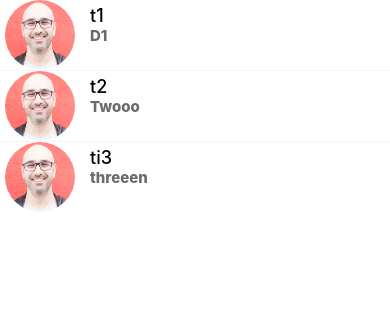
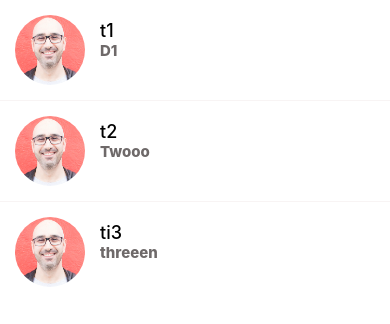
Before and after one commit to preetibiswas/react-native-first-app, a React Native app: screen / in a window 390 px wide. Shown: the top 324 px of the page. Built offline with nearby package versions, Linux system fonts and the light colour scheme.

Commit message:
create-ListItemdeletAction

```diff
--- a/App.tsx
+++ b/App.tsx
@@ -7,11 +7,13 @@ import Card from './app/component/Card';
 import {View} from 'react-native';
 import ListingDetailsScreen from './app/component/ListingDetailsScreen';
 import MessageScreen from './app/component/MessageScreen';
+import {GestureHandlerRootView} from 'react-native-gesture-handler';
 
 function App() {
   console.log('preeti');
   return (
     <>
+      <GestureHandlerRootView style={{flex: 1}}>
         {/* <Welcome /> */}
 
         {/* <Card
@@ -27,6 +29,7 @@ function App() {
         <AppText>shdfosiehfcheif</AppText>
         <AppButton title="LOgin" onPress={() => Alert.alert('hello')} />
       </View> */}
+      </GestureHandlerRootView>
     </>
   );
 }
--- a/app/component/ListItem.js
+++ b/app/component/ListItem.js
@@ -1,11 +1,21 @@
 /* eslint-disable prettier/prettier */
 import React from 'react';
-import {Text, View, StyleSheet, Image} from 'react-native';
+import {
+  Text,
+  View,
+  StyleSheet,
+  Image,
+  TouchableOpacity,
+  TouchableHighlight,
+} from 'react-native';
 import AppText from './AppText';
 import colors from '../config/colors';
+import Swipeable from 'react-native-gesture-handler/Swipeable';
 
-function ListItem({subtitle, title, image}) {
+function ListItem({subtitle, title, image, onpress, renderAction}) {
   return (
+    <Swipeable renderRightActions={renderAction}>
+      <TouchableHighlight underlayColor={colors.light} onPress={onpress}>
         <View style={styles.container}>
           <Image source={image} style={styles.img} />
           <View style={{marginTop: 5}}>
@@ -13,13 +23,15 @@ function ListItem({subtitle, title, image}) {
             <AppText style={styles.subtitle}>{subtitle}</AppText>
           </View>
         </View>
+      </TouchableHighlight>
+    </Swipeable>
   );
 }
 
 export default ListItem;
 
 const styles = StyleSheet.create({
-  container: {flexDirection: 'row', paddingLeft: 5},
+  container: {flexDirection: 'row', padding: 15},
   img: {
     width: 70,
     height: 70,
--- a/app/component/MessageScreen.js
+++ b/app/component/MessageScreen.js
@@ -1,3 +1,4 @@
+/* eslint-disable react/self-closing-comp */
 /* eslint-disable prettier/prettier */
 import React from 'react';
 import {FlatList} from 'react-native';
@@ -31,6 +32,11 @@ function MessageScreen() {
           title={item.title}
           image={item.image}
           subtitle={item.description}
+          onpress={() => console.log('nidhi')}
+          renderAction={() => (
+            // eslint-disable-next-line react-native/no-inline-styles
+            <View style={{backgroundColor: 'red', width: 70}} />
+          )}
         />
       )}
     />
--- a/package.json
+++ b/package.json
@@ -12,6 +12,7 @@
   "dependencies": {
     "react": "18.2.0",
     "react-native": "^0.73.5",
+    "react-native-gesture-handler": "^2.15.0",
     "react-native-video": "^5.2.1"
   },
   "devDependencies": {
```
Also changed, not shown: 3 other files (tests, documents, lock files or other folders). Lines whose indentation alone changed are shown as unchanged.
